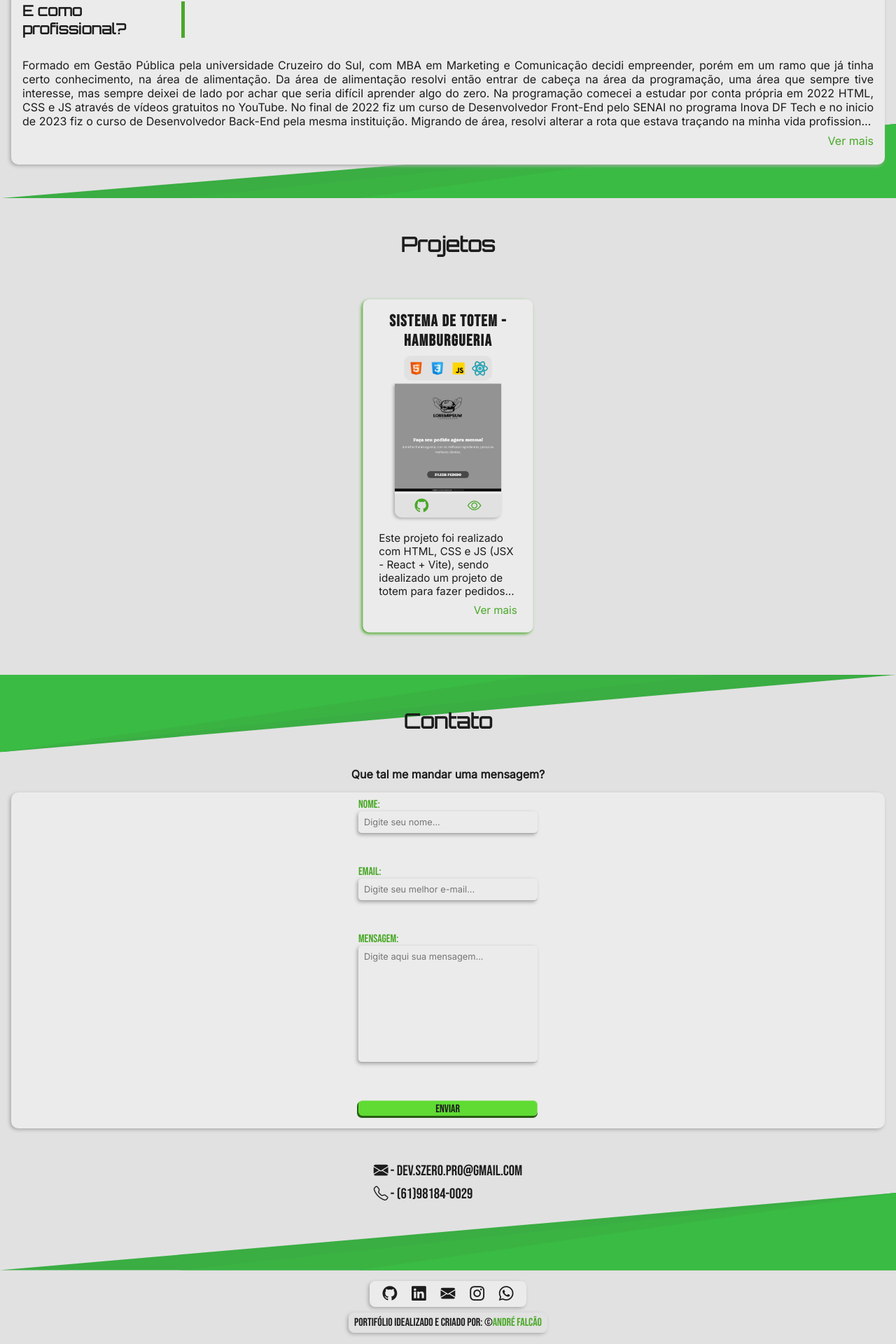
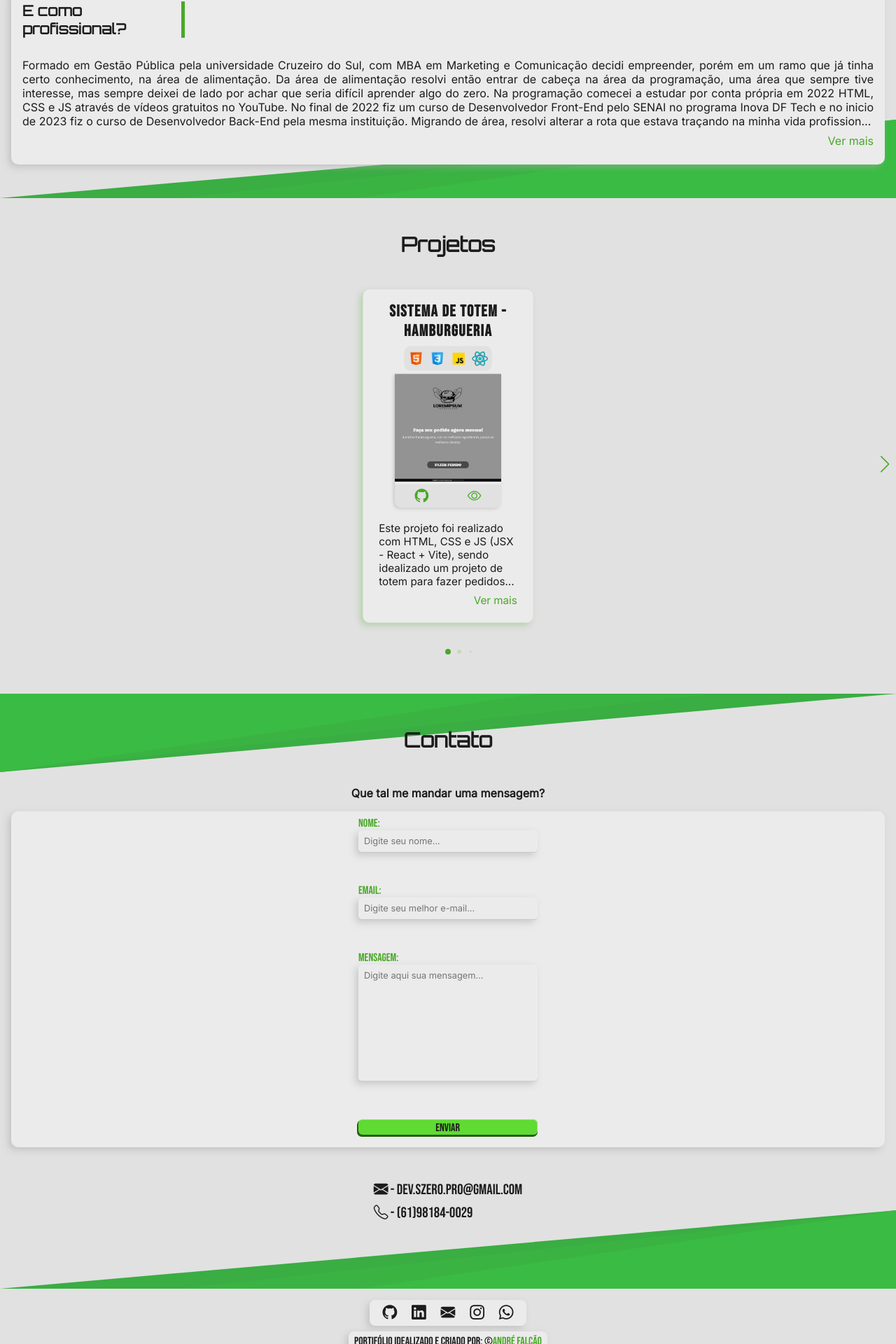
Before and after one commit to s0d4z3r0/portfolio-andre-falcao, a React (Vite) app: page / in a window 1280 px wide. Shown: the part 854-2774 px from the top of the page at 70% size. Built offline with nearby package versions, Linux system fonts and the light colour scheme.

Commit message:
Adicionado biblioteca Swipe para Cards e pequenos ajustes de CSS global

```diff
--- a/src/components/About/About.module.css
+++ b/src/components/About/About.module.css
@@ -13,7 +13,7 @@
 }
 .shape1{
     width: 100%;
-    height: 13%;
+    height: 7rem;
     position: absolute;
     top: 0;
     transform: scaleY(-1);
@@ -22,7 +22,7 @@
 }
 .shape2{
     width: 100%;
-    height: 13%;
+    height: 7rem;
     position: absolute;
     bottom: 0;
     right: 0;
@@ -60,7 +60,7 @@
     margin: 0 1rem;
     border-radius: 10px;
     background-color: var(--color-emph);
-    box-shadow: -2px 2px 5px var(--color-shadow);
+    box-shadow: -4px 4px 10px var(--color-shadow);
     z-index: 1;
 }
 .show{
--- a/src/components/CardsProjects/CardsProjects.module.css
+++ b/src/components/CardsProjects/CardsProjects.module.css
@@ -9,7 +9,7 @@
     margin: 0 auto;
     border-radius: 10px;
     background-color: var(--color-emph);
-    box-shadow: -2px 2px 5px var(--color-secondary);
+    box-shadow: -4px 4px 10px rgba(var(--color-shadow-green), .3);
     color: var(--color-oposity-color);
     z-index: 1;
     transform: scale(.95);
--- a/src/components/Contact/Contact.module.css
+++ b/src/components/Contact/Contact.module.css
@@ -5,7 +5,7 @@
 }
 .shape1 {
   width: 100%;
-  height: 13%;
+  height: 7rem;
   position: absolute;
   top: 0;
   transform: scaleY(-1);
@@ -14,7 +14,7 @@
 }
 .shape2 {
   width: 100%;
-  height: 13%;
+  height: 7rem;
   position: absolute;
   bottom: 0;
   transform: scaleX(-1);
@@ -76,7 +76,7 @@
   padding: 0.5rem 0;
   border-radius: 10px;
   background-color: var(--color-emph);
-  box-shadow: -2px 2px 5px var(--color-shadow);
+  box-shadow: -4px 4px 10px var(--color-shadow);
 }
 .content form label {
   width: 16rem;
@@ -114,7 +114,7 @@
   border: none;
   border-bottom: 1px solid var(--color-shadow);
   border-radius: 5px;
-  box-shadow: -2px 2px 5px var(--color-shadow);
+  box-shadow: -4px 4px 10px var(--color-shadow);
 }
 .contact form label textarea {
   resize: none;
@@ -167,10 +167,11 @@
   font-style: normal;
   font-size: var(--size-titleText);
   color: var(--color-oposity-color);
-  transition: 300ms ease-in-out;
+  transition: 100ms ease-in-out;
 }
 .celEmail ul li a i:hover {
-  text-shadow: -2px 2px 5px var(--color-secondary);
+  color: var(--color-secondary);
+  text-shadow: -4px 4px 10px var(--color-shadow);
 }
 
 .errorShow {
--- a/src/components/Footer/Footer.module.css
+++ b/src/components/Footer/Footer.module.css
@@ -14,7 +14,7 @@
     justify-content: space-around;
     width: 14rem;
     background-color: var(--color-emph);
-    box-shadow: -2px 2px 5px var(--color-shadow);
+    box-shadow: -4px 4px 10px var(--color-shadow);
     padding: .5rem .5rem .3rem;
     border-radius: 8px;
 }
@@ -39,9 +39,6 @@
     border-radius: 25px;
     transition: 300ms ease-in-out;
 }
-.icons ul li a i:hover{
-    color: rgb(var(--color-default));
-}
 .icons ul li:nth-child(1) a i:hover{
     filter: drop-shadow(0px 0px 3px var(--color-oposity-color));
 }
@@ -63,8 +60,8 @@
     justify-content: center;
 }
 .createdBy p{
-    background-color: rgb(var(--color-default));
-    box-shadow: -2px 2px 5px var(--color-shadow);
+    background-color: var(--color-emph);
+    box-shadow: -4px 4px 10px var(--color-shadow);
     width: fit-content;
     padding: .3rem .5rem;
     margin: 0.5rem;
--- a/src/components/Menu/Menu.jsx
+++ b/src/components/Menu/Menu.jsx
@@ -24,8 +24,3 @@ const Menu = ({showMenu, setShowMenu, handleScrollToRef}) => {
 }
 
 export default Menu
-
-
-/*
-Já settei o nome das setDivClicked como 'bi-list' e 'menu'. Fazer a lógica no App.jsx, se e.target.className não contiver setDivClicked setShowMenu pra False
-*/
--- a/src/components/Projects/Projects.jsx
+++ b/src/components/Projects/Projects.jsx
@@ -1,14 +1,24 @@
 import styles from "./Projects.module.css";
+
+// Component
 import CardsProjects from "../CardsProjects/CardsProjects";
 
+// Img
 import thumbP1 from "../../assets/thumb.jpg";
 
+// Swiper
+import { Swiper, SwiperSlide } from "swiper/react";
+import { Navigation, Pagination, Keyboard } from "swiper/modules";
+import "swiper/css";
+import "swiper/css/navigation";
+import "swiper/css/pagination";
+
 const Projects = () => {
-
   const projects = [
     {
-      name:'Sistema de Totem - Hamburgueria',
-      description: 'Este projeto foi realizado com HTML, CSS e JS (JSX - React + Vite), sendo idealizado um projeto de totem para fazer pedidos em estabelecimentos físicos. Conta com uma tela inicial (HOME), seguindo para uma tela de fazer o pedido (MENU). Foi utilizado vários conhecimentos aprendidos do framework React como componentização, router-dom, hooks, css modules, redux, criação e reaproveitamento de states e modais. Foi trabalhado a responsividade seguindo o princípio mobile first, com media querys mínima de 320px.',
+      name: "Sistema de Totem - Hamburgueria",
+      description:
+        "Este projeto foi realizado com HTML, CSS e JS (JSX - React + Vite), sendo idealizado um projeto de totem para fazer pedidos em estabelecimentos físicos. Conta com uma tela inicial (HOME), seguindo para uma tela de fazer o pedido (MENU). Foi utilizado vários conhecimentos aprendidos do framework React como componentização, router-dom, hooks, css modules, redux, criação e reaproveitamento de states e modais. Foi trabalhado a responsividade seguindo o princípio mobile first, com media querys mínima de 320px.",
       html: true,
       css: true,
       js: true,
@@ -18,13 +28,36 @@ const Projects = () => {
       projectGit: "https://github.com/s0d4z3r0/totem-react",
       projectView: "https://s0d4z3r0.github.io/totem-react/",
     },
-  ]
-
+  ];
 
   return (
     <section className={styles.projects}>
       <h2>Projetos</h2>
-      <CardsProjects project={projects[0]}/>
+      <Swiper
+      cssMode={true}
+      slidesPerView={1}
+        keyboard={{enabled: true}}
+        pagination={{
+          dynamicBullets: true,
+          clickable: true,
+        }}
+        navigation={true}
+        modules={[Pagination, Navigation, Keyboard]}
+        className={styles.mySwiper}
+      >
+        <SwiperSlide>
+          <br />
+          <CardsProjects project={projects[0]} />
+        </SwiperSlide>
+        <SwiperSlide>
+          <br />
+          <CardsProjects project={projects[0]} />
+        </SwiperSlide>
+        <SwiperSlide>
+          <br />
+          <CardsProjects project={projects[0]} />
+        </SwiperSlide>
+      </Swiper>
     </section>
   );
 };
--- a/src/components/Projects/Projects.module.css
+++ b/src/components/Projects/Projects.module.css
@@ -9,5 +9,9 @@
     text-align: center;
     font-family: var(--font-title);
     font-size: var(--size-title);
-    padding: 0 0 3rem 0;
+    padding: 0 0 1rem 0;
 }
+
+.mySwiper{
+    height: 35rem;
+}
--- a/src/index.css
+++ b/src/index.css
@@ -1,62 +1,64 @@
-@import url('https://fonts.googleapis.com/css2?family=Bebas+Neue&family=Inter&family=Orbitron&display=swap');
+@import url("https://fonts.googleapis.com/css2?family=Bebas+Neue&family=Inter&family=Orbitron&display=swap");
 
-:root{
-  --color-primary: #5FDB33;
-  --color-secondary: #49A827;
-  --color-tertiary: #285C15;
-  --color-quaternary: #94E177;
+:root {
+  --color-primary: #5fdb33;
+  --color-secondary: #49a827;
+  --color-tertiary: #285c15;
+  --color-quaternary: #94e177;
   --color-cancel: #e40f0f;
 
   --color-default: 225, 225, 225;
   --color-emph: #ebebeb;
-  --color-oposity-color: #1C1C1C;
+  --color-oposity-color: #1c1c1c;
   --color-black: #1c1c1c;
-  --color-shadow: #aaa;
+  --color-shadow: rgba(170, 170, 170, 0.5);
+  --color-shadow-green: 73, 168, 39;
 
-  --font-title: 'Orbitron', sans-serif;
-  --font-subtitle: 'Bebas Neue', sans-serif;
-  --font-text: 'Inter', sans-serif;;
+  --font-title: "Orbitron", sans-serif;
+  --font-subtitle: "Bebas Neue", sans-serif;
+  --font-text: "Inter", sans-serif;
 
   --size-title: 1.8rem;
   --size-titleText: 1.3rem;
   --size-text: 1rem;
-  --size-subtext: .8rem;
+  --size-subtext: 0.8rem;
 }
 
-[className='dark']{
+[className="dark"] {
   --color-default: 28, 28, 28;
   --color-emph: #161616;
   --color-oposity-color: #efefef;
   --color-black: #1c1c1c;
-  --color-shadow: #3d3d3d;
+  --color-shadow: rgba(61, 61, 61, 0.5);
+  --color-shadow-green: 95, 219, 51;
 
-  --color-primary: #49A827;
-  --color-secondary: #5FDB33;
-  --color-tertiary: #285C15;
-  --color-quaternary: #49A827;
+  --color-primary: #49a827;
+  --color-secondary: #5fdb33;
+  --color-tertiary: #285c15;
+  --color-quaternary: #49a827;
 }
 
-*{
+* {
   margin: 0;
   padding: 0;
   box-sizing: border-box;
   transition: ease-in-out 100ms;
 }
-body{
+body {
   overflow-y: auto;
   scroll-behavior: smooth;
 }
-body::-webkit-scrollbar{
+body::-webkit-scrollbar {
   width: 6px;
   background: var(--color-emph);
 }
-body::-webkit-scrollbar-thumb{
+body::-webkit-scrollbar-thumb {
   background-color: var(--color-secondary);
   border-radius: 5px;
   border: 1px solid var(--color-emph);
 }
 
-button{
+button {
   font-family: var(--font-subtitle);
   font-size: var(--size-text);
   color: var(--color-oposity-color);
@@ -71,17 +73,58 @@ button{
   transition: 50ms ease-in-out;
   -webkit-tap-highlight-color: transparent;
 }
-button:hover{
-  background-color: rgba(73, 168, 39, .9);
-  border-top: 1px solid rgba(73, 168, 39, .9);
-  border-right: 1px solid rgba(73, 168, 39, .9);
+button:hover {
+  background-color: rgba(73, 168, 39, 0.9);
+  border-top: 1px solid rgba(73, 168, 39, 0.9);
+  border-right: 1px solid rgba(73, 168, 39, 0.9);
 }
-button:active{
+button:active {
   box-shadow: none;
   border: none;
-  margin-right: .3rem;
-  margin-top: .4rem;
+  margin-right: 0.3rem;
+  margin-top: 0.4rem;
   background-color: var(--color-secondary);
   border-bottom: 1px solid var(--color-tertiary);
   border-left: 1px solid var(--color-tertiary);
 }
+
+span.swiper-pagination-bullet {
+  background-color: var(--color-secondary);
+}
+.swiper-button-prev,
+.swiper-button-next {
+  position: absolute;
+  color: var(--color-secondary);
+}
+.swiper-button-prev:hover,
+.swiper-button-next:hover {
+  color: var(--color-secondary);
+  display: flex;
+}
+.swiper-button-next::after {
+  position: absolute;
+  left: 15px;
+  font-size: 1.5rem;
+}
+.swiper-button-prev::after {
+  position: absolute;
+  font-size: 1.5rem;
+  right: 15px;
+}
+.swiper-button-disabled {
+  display: none;
+  animation-name: transitionToDisabled;
+  animation-duration: 150ms;
+  animation-timing-function: ease-in-out;
+}
+
+@keyframes transitionToDisabled {
+  0% {
+    opacity: 1;
+    display: flex;
+  }
+  100% {
+    opacity: 0;
+    display: none;
+  }
+}
```
Also changed, not shown: package.json (+6 -2 lines), src/App.jsx (+9 -5 lines), 1 other file (tests, documents, lock files or other folders).
